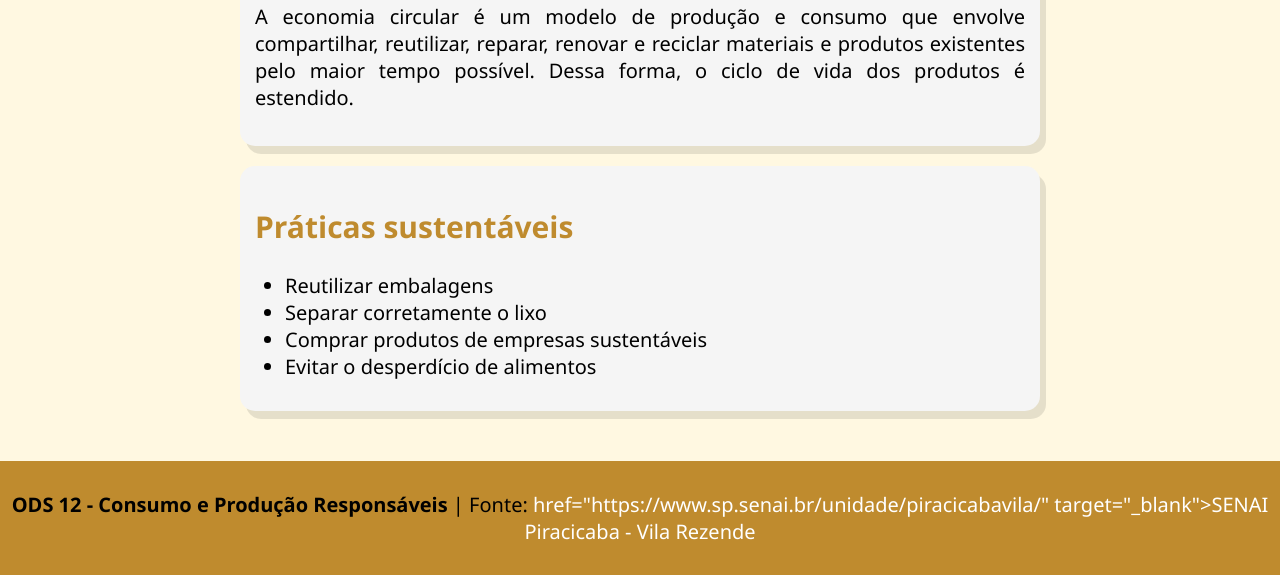
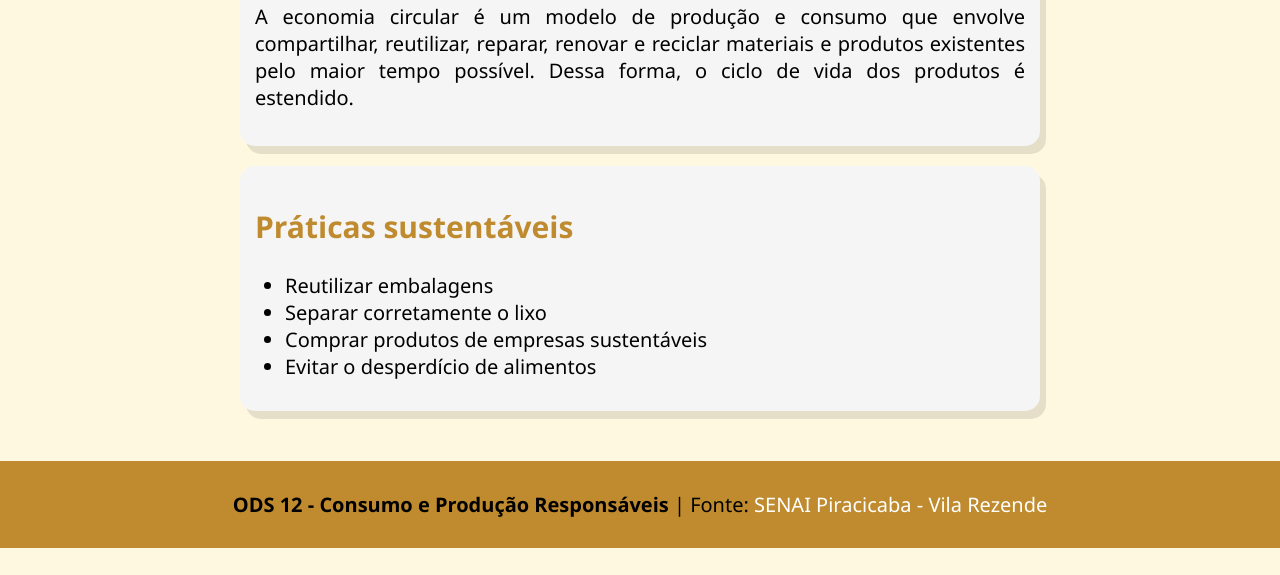
Before and after one commit to sophianaderf/projeto-ods, a plain HTML site: page ods12.html in a window 1280 px wide. Shown: the part 592-1167 px from the top of the page. After the commit the page ends 1140 px from the top, so only its background shows below. Drawn offline with Linux system fonts and the light colour scheme.

Commit message:
corrigindo link de referência

```diff
--- a/ods12.html
+++ b/ods12.html
@@ -54,8 +54,7 @@
                 ODS 12 - Consumo e Produção Responsáveis
             </strong>
             | Fonte:
-            <a> href="https://www.sp.senai.br/unidade/piracicabavila/" target="_blank">SENAI Piracicaba - Vila Rezende
-            </a>
+            <a target="_blank" href="https://www.sp.senai.br/unidade/piracicabavila/"> SENAI Piracicaba - Vila Rezende </a>
 
         </p>
     </footer>
```
Also changed, not shown: index.html (+0 -1 lines).
